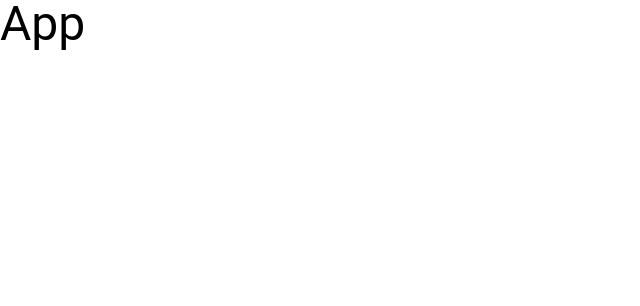
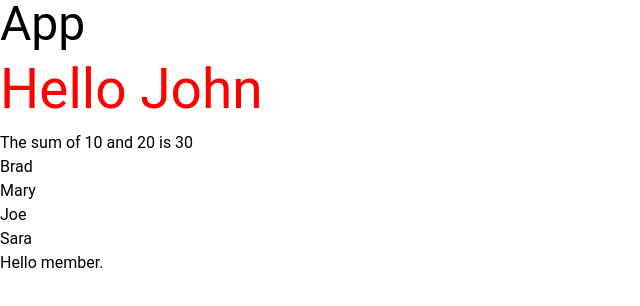
Before and after one commit to rl-neerajknair/react-crash-course-2024, a React (Vite) app: page / in a window 1280 px wide. Shown: the top 306 px of the page, without its empty margins (0-640 px from the left). Built offline with nearby package versions, Linux system fonts and the light colour scheme.

Commit message:
JSX Crash Course Completed

```diff
--- a/src/App.jsx
+++ b/src/App.jsx
@@ -1,9 +1,34 @@
 import React from 'react'
 
 const App = () => {
+
+  const name = 'John';
+  const x = 10;
+  const y = 20;
+  const names = ['Brad', 'Mary', 'Joe', 'Sara'];
+  const loggedIn = true;
+  const styles = {
+    color: 'red',
+    fontSize: '55px'
+  };
+
   return (
-    <div className='text-5xl'>App</div>
-  )
-}
+    <>
+      <div className='text-5xl'>App</div>
+      <p style={styles}>Hello {name}</p>
+      <p>
+        The sum of {x} and {y} is {x + y}
+      </p>
+      <ul>
+        {names.map((name, index) => (
+          <li key={index}>{name}</li>
+        ))}
+      </ul>
 
-export default App
+      {loggedIn ? <h1>Hello member.</h1> : <h1>Hello guest.</h1>}
+
+    </>
+  );
+};
+
+export default App;
```
